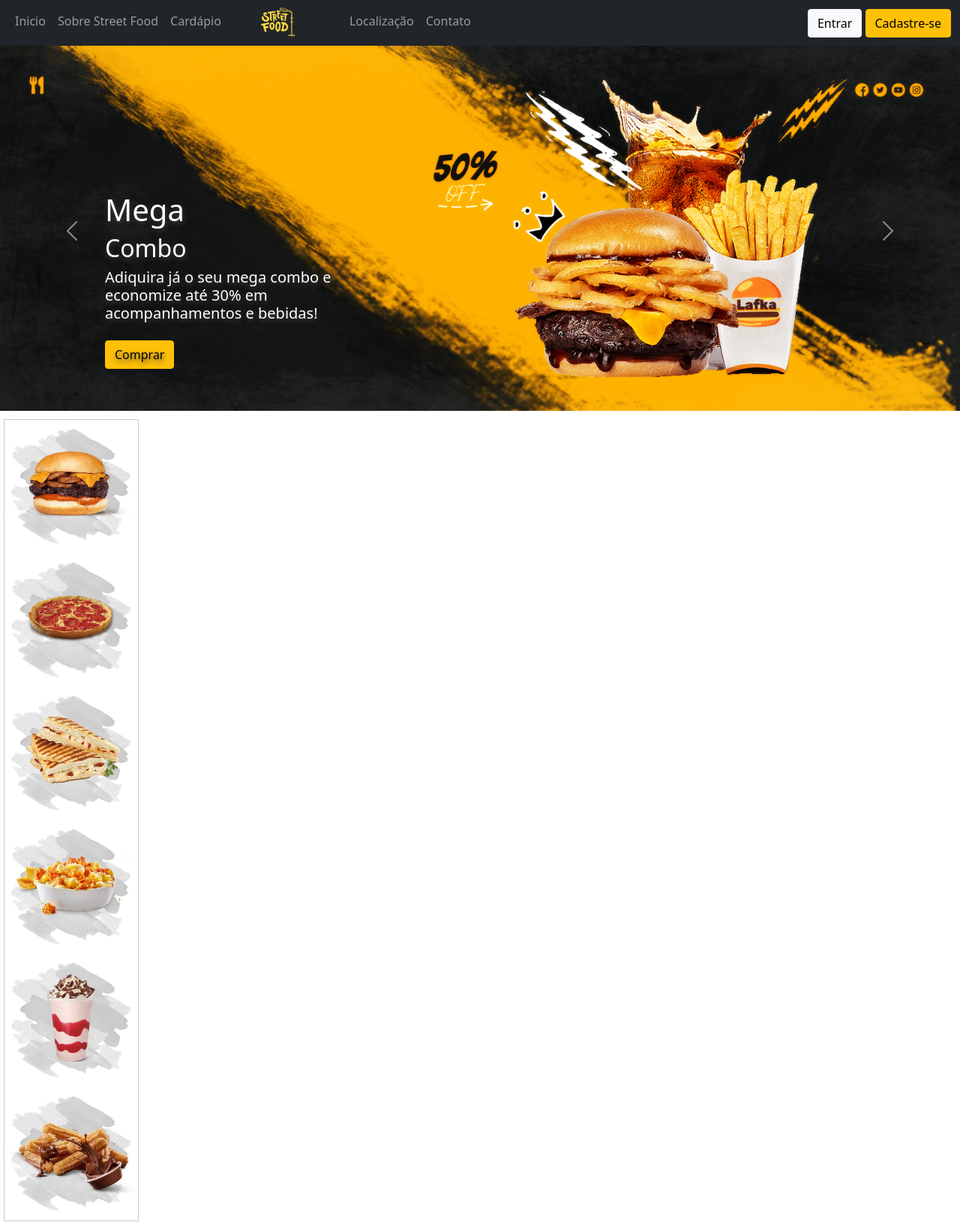
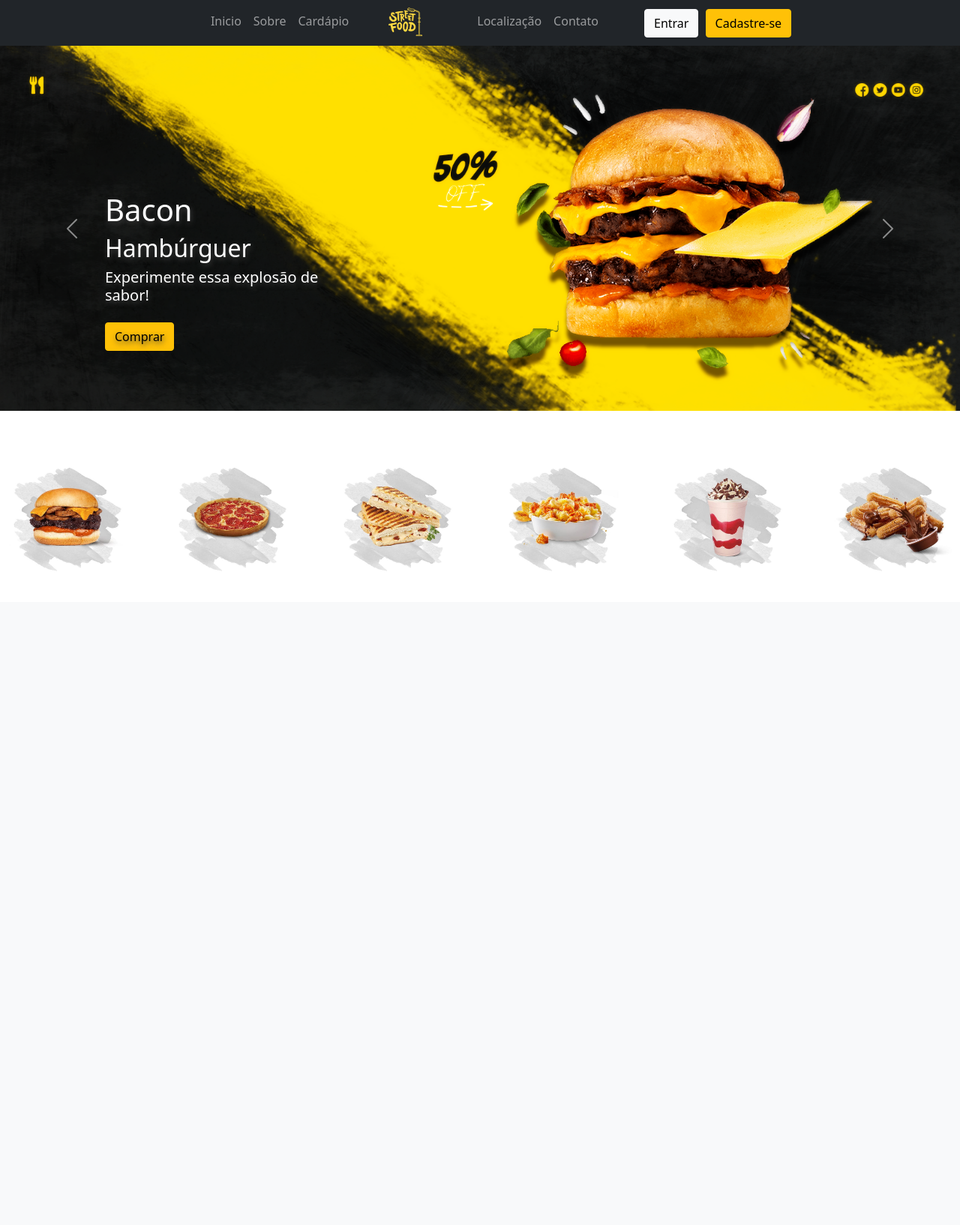
Before and after one commit to ricardo55991/StreetFood, a PHP site: page /pages/home.html in a window 1280 px wide. Shown: the whole page at 75% size. After the commit the page ends 761 px from the top, so only its background shows below. Run offline with PHP 8.4, Linux system fonts and the light colour scheme.

Commit message:
Ajustes na centralização dos itens

```diff
--- a/pages/home.html
+++ b/pages/home.html
@@ -21,12 +21,13 @@
                 <span class="navbar-toggler-icon"></span>
             </button>
             <div class="collapse navbar-collapse" id="navbarSupportedContent">
+                <div class="text-start mx-5">
                     <ul class="navbar-nav me-auto mb-2 mb-lg-0">
                         <li class="nav-item">
                             <a class="nav-link" href="">Inicio</a>
                         </li>
                         <li class="nav-item">
-                        <a class="nav-link" href="">Sobre Street Food</a>
+                            <a class="nav-link" href="">Sobre</a>
                         </li>
                         <li class="nav-item">
                             <a class="nav-link" href="">Cardápio</a>
@@ -39,6 +40,7 @@
                             <a class="nav-link" href="">Contato</a>
                         </li>
                     </ul>
+                </div>
                 <div class="text-end">
                     <a href="login.html" class="btn btn-light">Entrar</a>
                     <a href="cadastre-se.html" class="btn btn-warning">Cadastre-se</a>
@@ -47,6 +49,7 @@
         </div>
     </nav>
     <!--Menu-->
+    <div class="container-geral">
         <!--Carrosel-->
     <div id="carouselExampleCaptions" class="carousel slide" data-bs-ride="false">
         <div class="carousel-indicators">
@@ -60,7 +63,7 @@
         <div class="carousel-inner">
             <div class="carousel-item active">
                 <div class="container-texto-carousel">
-                    <img src="/assets/hamburguer de bacon.png" class="d-block w-100" alt="...">
+                    <img src="/assets/hamburguer-de-bacon.png" class="d-block w-100" alt="...">
                     <div class="texto-promo">
                         <h1>Bacon</h1>
                         <h2>Hambúrguer</h2>
@@ -70,10 +73,9 @@
                     </div>
                 </div>
             </div>
-            <div class="carousel-inner">
-                <div class="carousel-item active">
+                <div class="carousel-item">
                     <div class="container-texto-carousel">
-                        <img src="/assets/Frango frito.png" class="d-block w-100" alt="...">
+                        <img src="/assets/frango-frito.png" class="d-block w-100" alt="...">
                         <div class="texto-promo">
                             <h1>Quente & picante</h1>
                             <h2>Frango frito</h2>
@@ -83,17 +85,15 @@
                         </div>
                     </div>
                 </div>
-                <div class="carousel-inner">
-                    <div class="carousel-item active">
+                    <div class="carousel-item">
                         <div class="container-texto-carousel">
-                            <img src="/assets/Combo.png" class="d-block w-100" alt="...">
+                            <img src="/assets/combo.png" class="d-block w-100" alt="...">
                             <div class="texto-promo">
                                 <h1>Mega</h1>
                                 <h2>Combo</h2>
                                 <h5>Adiquira já o seu mega combo e economize até 30% em acompanhamentos e bebidas!</h5>
                                 <a class="btn btn-warning" href="#" role="button">Comprar</a>
                                 <div class="container-menu-itens carousel-caption d-none d-md-block"></div>
-                            </div>
                             </div>
                         </div>
                     </div>
@@ -111,7 +111,6 @@
     <!--Carrosel-->
     <!--Opções visuais-->
     <div class="container-cardapio">
-        <div class="cardapio">
         <a href="#">
             <img src="/assets/hamburguer.jpg" class="w3-round" alt="Norway">
             </a>
--- a/scripts/home.js
+++ /dev/null
@@ -1,43 +0,0 @@
-const divMenuCardapio = `<div class="menu-itens btn-group" role="group" aria-label="Button group with nested dropdown">
-<div class="btn-group" role="group">
-    <button id="btnGroupDrop1" type="button" class="btn btn-warning dropdown-toggle"
-        data-bs-toggle="dropdown" aria-expanded="false">Pizza</button>
-    <ul class="dropdown-menu" aria-labelledby="btnGroupDrop1">
-        <li><a class="dropdown-item" href="#">Dropdown link</a></li>
-        <li><a class="dropdown-item" href="#">Dropdown link</a></li>
-    </ul>
-</div>
-<div class="btn-group" role="group">
-    <button id="btnGroupDrop1" type="button" class="btn btn-warning dropdown-toggle"
-        data-bs-toggle="dropdown" aria-expanded="false">Hambúrgueres</button>
-    <ul class="dropdown-menu" aria-labelledby="btnGroupDrop1">
-        <li><a class="dropdown-item" href="#">Dropdown link</a></li>
-        <li><a class="dropdown-item" href="#">Dropdown link</a></li>
-    </ul>
-</div>
-<div class="btn-group" role="group">
-    <button id="btnGroupDrop1" type="button" class="btn btn-warning dropdown-toggle"
-        data-bs-toggle="dropdown" aria-expanded="false">Sanduíches</button>
-    <ul class="dropdown-menu" aria-labelledby="btnGroupDrop1">
-        <li><a class="dropdown-item" href="#">Dropdown link</a></li>
-        <li><a class="dropdown-item" href="#">Dropdown link</a></li>
-    </ul>
-</div>
-<button type="button" class="btn btn-warning">Acompanhamentos & saladas</button>
-<div class="btn-group" role="group">
-    <button id="btnGroupDrop1" type="button" class="btn btn-warning dropdown-toggle"
-        data-bs-toggle="dropdown" aria-expanded="false">Combos</button>
-    <ul class="dropdown-menu" aria-labelledby="btnGroupDrop1">
-        <li><a class="dropdown-item" href="#">Dropdown link</a></li>
-        <li><a class="dropdown-item" href="#">Dropdown link</a></li>
-    </ul>
-</div>
-<button type="button" class="btn btn-warning">Bebidas</button>
-<button type="button" class="btn btn-warning">Sobremesas</button>
-</div>`;
-
-
-
-document.getElementById('menu-itens').innerHTML += divMenuCardapio
-document.getElementById('menu-itens2').innerHTML += divMenuCardapio
-document.getElementById('menu-itens3').innerHTML += divMenuCardapio
--- a/styles/home.css
+++ b/styles/home.css
@@ -1,3 +1,12 @@
+body{
+    height: 100%;
+}
+
+.container-geral{
+    max-width: 1920px;
+    margin: 0 auto;
+}
+
 .logo{
     width: 45px;
     margin-left: 45px;
@@ -10,7 +19,6 @@
 }
 
 .container-texto-carousel{
-    display: inline-block;
     position: relative;
 }
 
@@ -25,13 +33,24 @@
     margin-left: 90px;
 }
 
+body .container-cardapio{
+    justify-content: center;
+}
+
 .container-cardapio{
-    margin: 5px;
-    border: 1px solid #ccc;
-    float: left;
-    width: 180px;
+    display: flex;
+    margin-top: 35px;
 }
-div.container-cardapio img {
-    width: 100%;
-    height: auto;
-  }
+
+.container-cardapio a img{
+    max-width: 160px;
+    margin: 30px;
+}
+
+.collapse{
+    justify-content: center;
+}
+
+body .collapse .text-end a{
+   margin-left: 5px;
+}
```
Also changed, not shown: assets/frango-frito.png (renamed from assets/Frango frito.png), assets/hamburguer-de-bacon.png (renamed from assets/hamburguer de bacon.png). Lines whose indentation alone changed are shown as unchanged.
